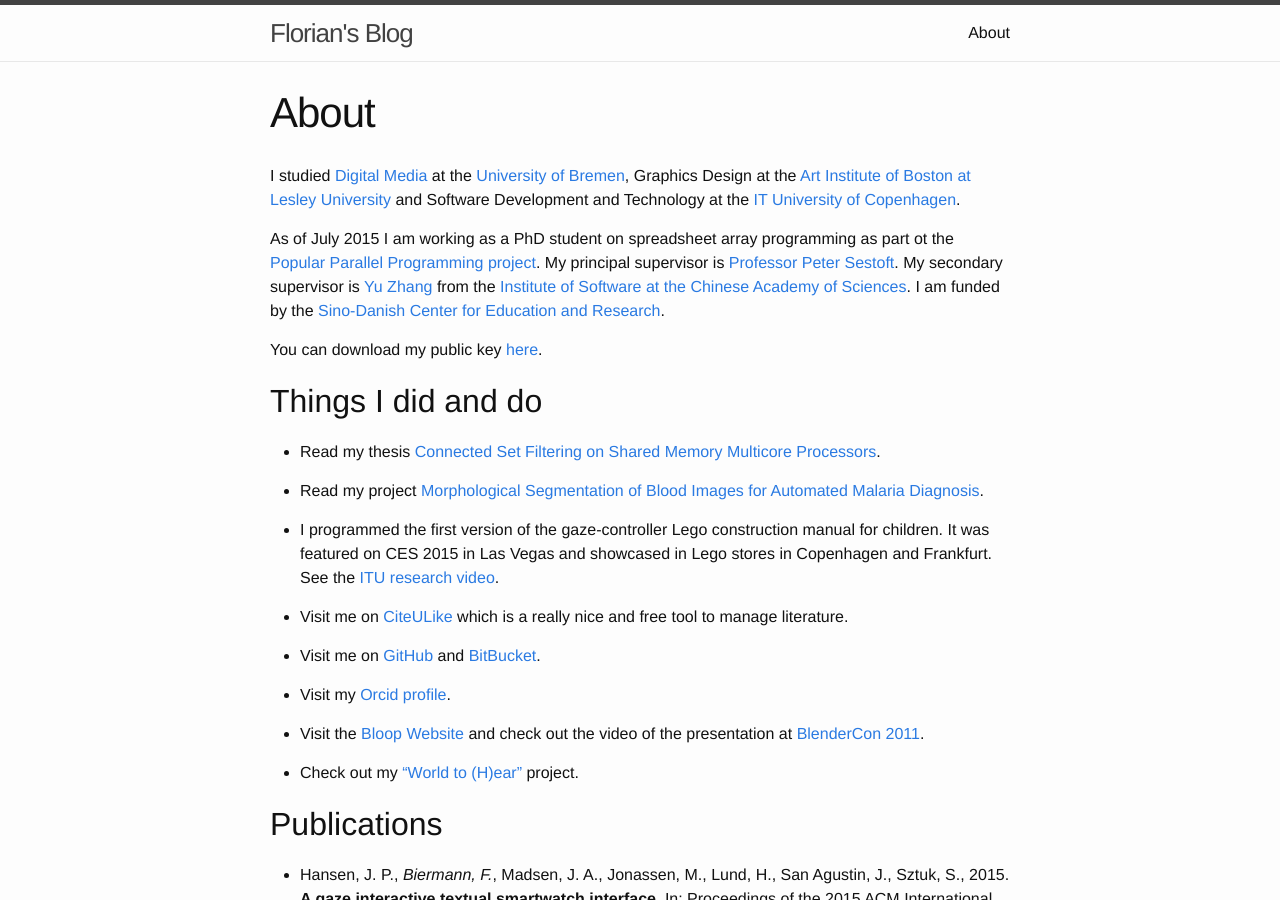
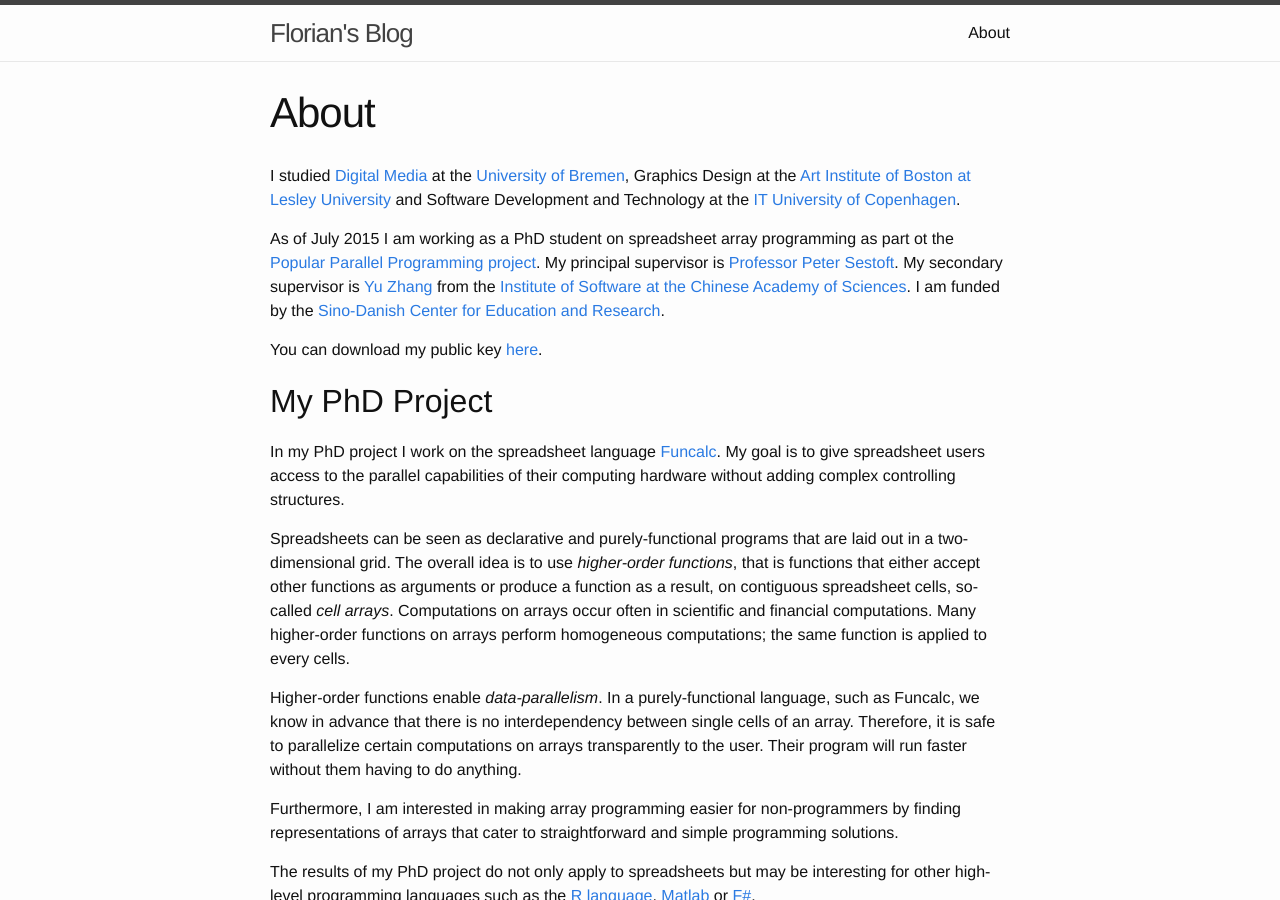
Before and after one commit to fbie/fbie.github.io, a Jekyll site: the page built from about.md, in a window 1280 px wide and 900 px high. Built offline with Jekyll 4.4.1, drawn with Linux system fonts in a browser that asks for light colours.

Commit message:
add a section on my phd project

```diff
--- a/about.md
+++ b/about.md
@@ -21,6 +21,18 @@ am funded by the
 [Sino-Danish Center for Education and Research](http://sinodanishcenter.com).
 
 You can download my public key [here](files/fbie_pubkey.asc).
+
+## My PhD Project ##
+
+In my PhD project I work on the spreadsheet language [Funcalc](http://www.itu.dk/people/sestoft/funcalc/). My goal is to give spreadsheet users access to the parallel capabilities of their computing hardware without adding complex controlling structures.
+
+Spreadsheets can be seen as declarative and purely-functional programs that are laid out in a two-dimensional grid. The overall idea is to use *higher-order functions*, that is functions that either accept other functions as arguments or produce a function as a result, on contiguous spreadsheet cells, so-called *cell arrays*. Computations on arrays occur often in scientific and financial computations. Many higher-order functions on arrays perform homogeneous computations; the same function is applied to every cells.
+
+Higher-order functions enable *data-parallelism*. In a purely-functional language, such as Funcalc, we know in advance that there is no interdependency between single cells of an array. Therefore, it is safe to parallelize certain computations on arrays transparently to the user. Their program will run faster without them having to do anything.
+
+Furthermore, I am interested in making array programming easier for non-programmers by finding representations of arrays that cater to straightforward and simple programming solutions.
+
+The results of my PhD project do not only apply to spreadsheets but may be interesting for other high-level programming languages such as the [R language](https://www.r-project.org/), [Matlab](http://www.mathworks.com/products/matlab/) or [F#](http://fsharp.org/).
 
 ## Things I did and do ##
 
```
